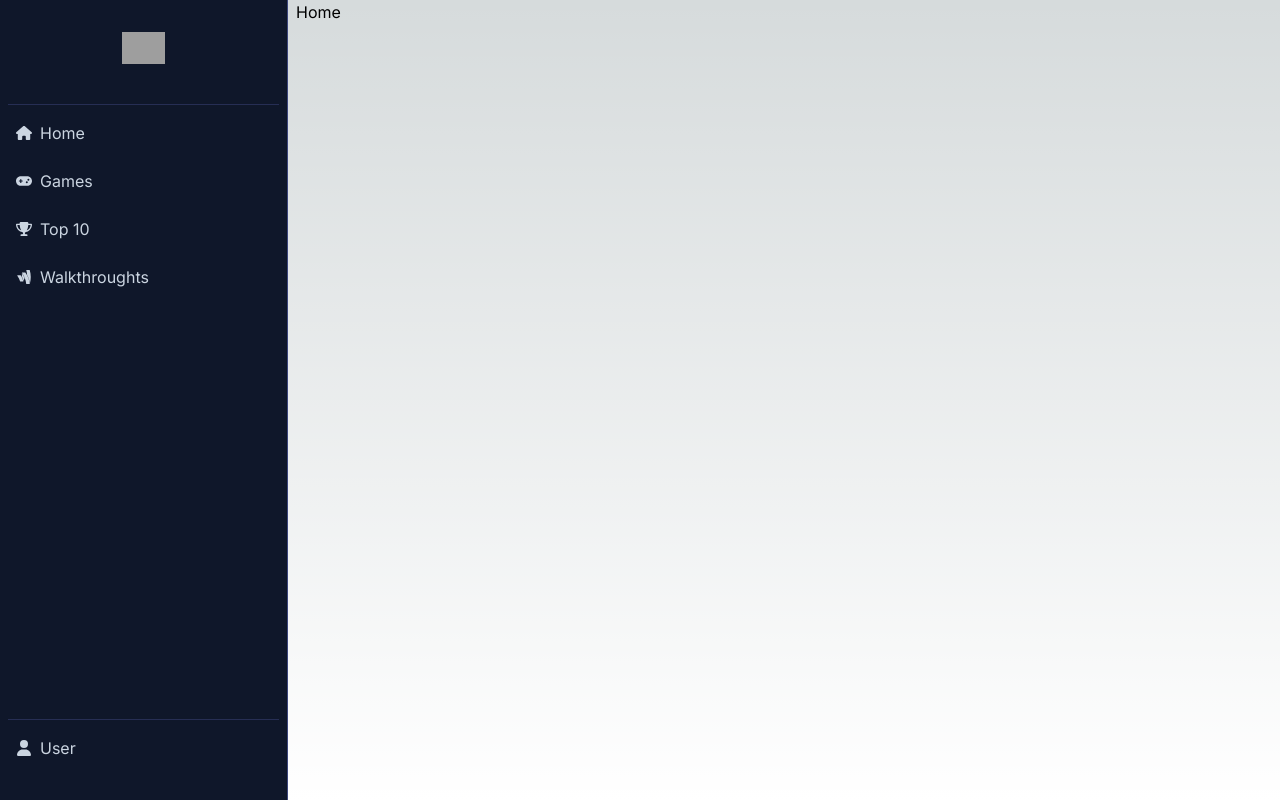
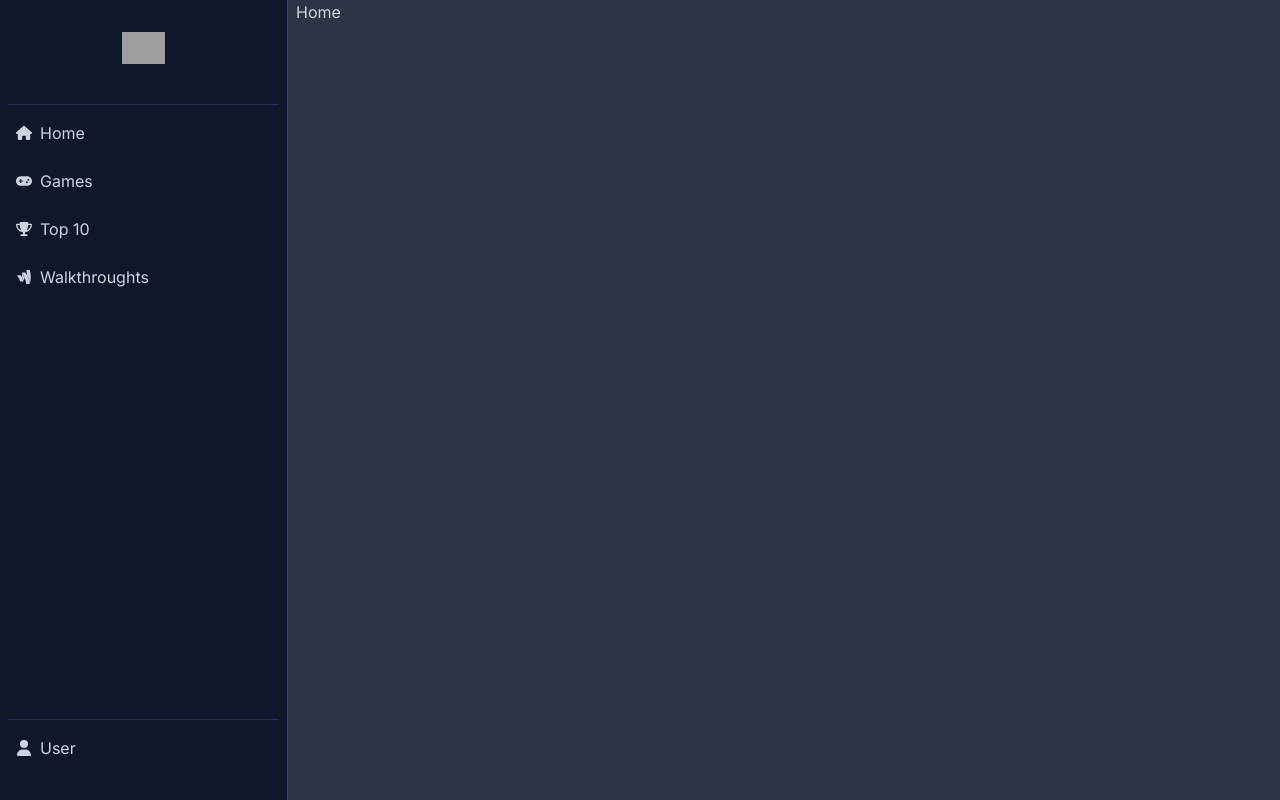
Before and after one commit to rbragadev/nextjs-course, a Next.js app: page / in a window 1280 px wide. Built offline with nearby package versions, Linux system fonts and the light colour scheme; grey boxes are pictures that could not be loaded.

Commit message:
style/added custom colors

```diff
--- a/src/app/globals.css
+++ b/src/app/globals.css
@@ -2,32 +2,8 @@
 @tailwind components;
 @tailwind utilities;
 
-:root {
-  --foreground-rgb: 0, 0, 0;
-  --background-start-rgb: 214, 219, 220;
-  --background-end-rgb: 255, 255, 255;
-}
-
-@media (prefers-color-scheme: dark) {
+@layer base {
   :root {
-    --foreground-rgb: 255, 255, 255;
-    --background-start-rgb: 0, 0, 0;
-    --background-end-rgb: 0, 0, 0;
+    --color-slate-890: 24 31 48;
   }
 }
-
-body {
-  color: rgb(var(--foreground-rgb));
-  background: linear-gradient(
-      to bottom,
-      transparent,
-      rgb(var(--background-end-rgb))
-    )
-    rgb(var(--background-start-rgb));
-}
-
-@layer utilities {
-  .text-balance {
-    text-wrap: balance;
-  }
-}
--- a/src/app/layout.tsx
+++ b/src/app/layout.tsx
@@ -2,6 +2,7 @@ import type { Metadata } from 'next';
 import { Inter } from 'next/font/google';
 import './globals.css';
 import { Navbar } from '@/components/Navbar';
+import { cn } from '@/helpers/cn';
 
 const inter = Inter({ subsets: ['latin'] });
 
@@ -17,7 +18,12 @@ export default function RootLayout({
 }>) {
   return (
     <html lang="en">
-      <body className={`${inter.className} flex gap-2`}>
+      <body
+        className={cn(
+          'flex gap-2 bg-slate-890/90 text-slate-300',
+          inter.className,
+        )}
+      >
         <Navbar />
         {children}
       </body>
--- a/tailwind.config.ts
+++ b/tailwind.config.ts
@@ -7,7 +7,12 @@ const config: Config = {
     './src/app/**/*.{js,ts,jsx,tsx,mdx}',
   ],
   theme: {
-    extend: {},
+    extend: {
+      colors: {
+        'slate-890': 'rgb(var(--color-slate-890) / <alpha-value>)',
+        primary: '#FF00FF',
+      },
+    },
   },
   plugins: [],
 };
```
